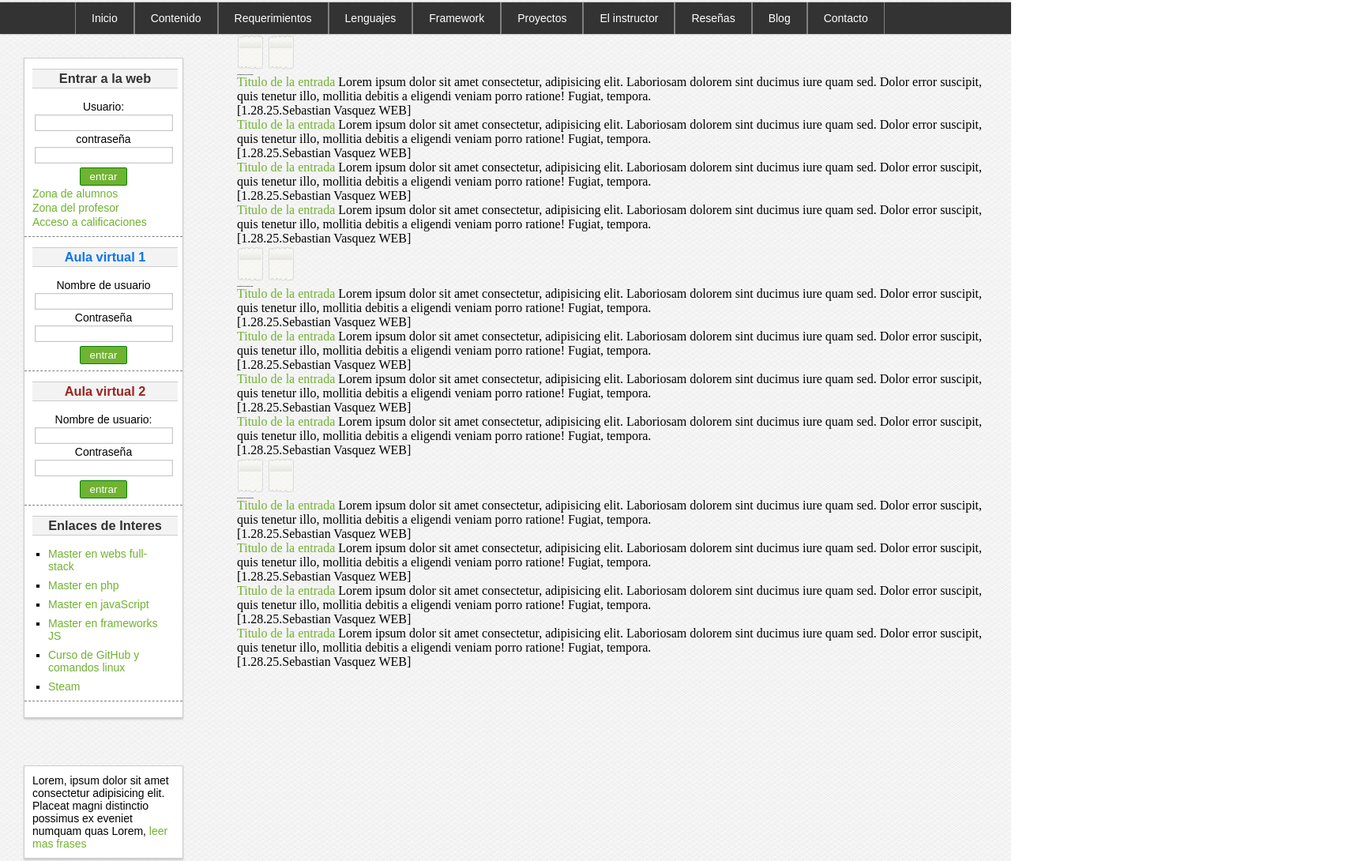
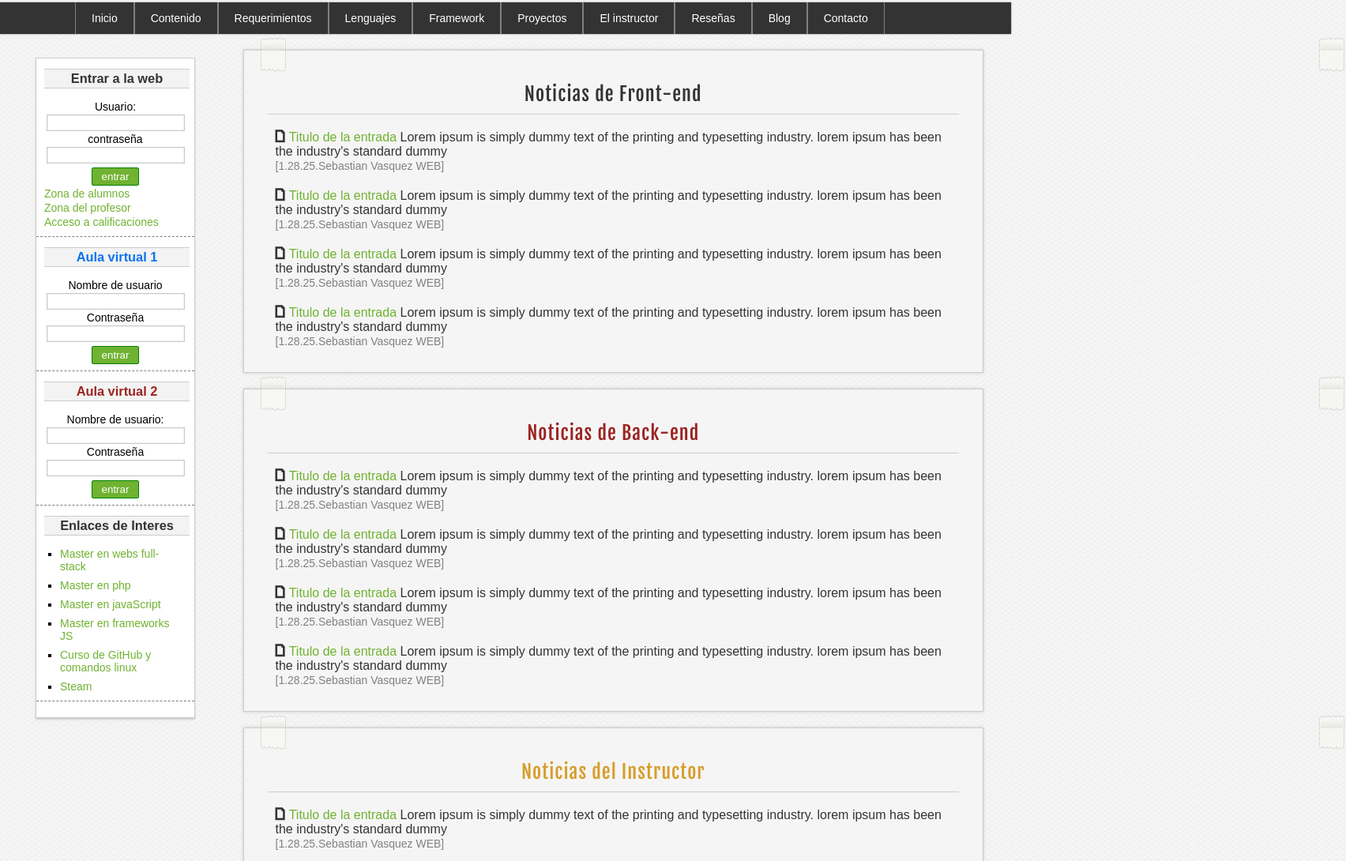
Before and after one commit to lesevas223/master-en-css-NEW, a plain HTML site: page index.html in a window 1280 px wide. Shown: the part 247-1337 px from the top of the page at 79% size, 1704 px wide, since content can reach past the window. Drawn offline with Linux system fonts and the light colour scheme.

Commit message:
se agrego el contenido principal y el footer

```diff
--- a/css/estilos.css
+++ b/css/estilos.css
@@ -17,6 +17,25 @@
     font-weight: normal;
     font-style: normal;
 }
+
+@font-face {
+
+    font-family: "fajala";
+    src: url("fonts/FjallaOne-Regular.ttf") format("truetype");
+    font-weight: normal;
+    font-style: normal;
+}
+
+@font-face {
+    font-family: "icons";
+    src: url("fonts/websymbols-regular-webfont.svg#WebSymbolsRegular") format("svg");
+    src: url("fonts/websymbols-regular-webfont.eot");
+    src: url("fonts/websymbols-regular-webfont.eot?#iefix") format("embedded-opentype"),
+        url("fonts/websymbols-regular-webfont.woff") format("woff"),
+        url("fonts/websymbols-regular-webfont.ttf") format("truetype"),
+}
+
+
 
 /*ESTILOS GENERALES*/
 * {
@@ -49,6 +68,19 @@ a:hover {
 .blue {
     color: #0c73f2 !important;
 }
+
+
+.orange {
+    color: #d69d2a !important;
+}
+
+.icon {
+    font-family: "icons";
+    float: left;
+    margin-right: 5px;
+    margin-top: -2px;
+}
+
 
 
 /*FORMULARIOS*/
@@ -247,16 +279,6 @@ button:active {
     font-family: sans-serif, helvetica, arial;
 }
 
-#frase {
-    width: 180px;
-    padding: 10px;
-    font-size: 14px;
-    font-family: sans-serif;
-
-
-}
-
-
 #aside .widget {
     display: block;
     width: 180px;
@@ -325,12 +347,86 @@ button:active {
 #secciones {
     float: right;
     width: 75%;
-    font-family: sans-serif, Arial, Helvetica, ;
+    font-family: sans-serif, helvetica, arial;
     margin-right: 20px;
 }
 
 #secciones .titulo {
+    font-family: "fajala";
+    font-size: 24px;
+    font-weight: normal;
+    letter-spacing: 1px;
+    text-align: center;
+    margin-top: -20px;
+    padding-top: 20px;
+    padding-bottom: 10px;
+    border-bottom: 1px solid #ccc;
+}
+
+#secciones section {
+    margin-top: 20px;
+    background-color: whitesmoke;
+    padding: 20px;
+    border: 1px solid #ccc;
+    box-shadow: 0px 0px 4px #c9c9c9;
+    color: #333333;
+    font-size: 16px;
+    overflow: hidden;
+}
+
+#secciones .article {
+    margin: 10px;
+    margin-top: 20px;
+    margin-bottom: 10px;
+}
+
+
+#secciones .date {
+    color: gray;
+    font-size: 14px;
+}
+
+#secciones .stickerOne,
+#secciones .stickerTwo {
+    position: absolute;
+    margin-top: -38px;
+    z-index: 0;
+}
+
+#secciones .stickerTwo {
+    margin-left: 1340px;
+}
+
+#secciones sections {
+    margin-top: 40px;
+    background-color: white;
+    padding: 20px;
+    border: 1px solid #ccc;
+    box-shadow: 0px 0px 4px #c9c9c9;
+    color: #333333;
+    font-size: 16px;
+    overflow: hidden;
+}
+
+#frase {
+    width: 180px;
+    padding: 10px;
+    font-size: 14px;
     font-family: sans-serif;
-    font-size: 2px;
 
 }
+
+/*FOOTER*/
+#footer {
+    width: 100%;
+    margin: 0px auto;
+    text-align: center;
+    margin-top: 40px;
+    background-color: #333333;
+    padding-top: 10px;
+    padding-bottom: 10px;
+    color: white;
+    font-family: sans-serif, helvetica, arial;
+    font-size: 14px;
+    box-shadow: 0px 0px 2px gray;
+}
--- a/index.html
+++ b/index.html
@@ -79,7 +79,7 @@
     <!-- fin del menu del navegador -->
 
     <!-- Inicio del contenido principal-->
-    <id="contenido">
+    <div id="contenido">
 
         <!--inicio de la barra lateral-->
         <aside id="aside">
@@ -179,47 +179,47 @@
                 </span>
                 <article class="article">
 
-                    <h2 class="titulo">Noticias de Front-end</h2>
+                    <h2 class="titulo ">Noticias de Front-end</h2>
                     <article class="article">
+
+                        <span class="icon">a</span>
                         <p>
                             <a href="#">Titulo de la entrada</a>
-                            Lorem ipsum dolor sit amet consectetur, adipisicing elit. Laboriosam dolorem sint ducimus
-                            iure
-                            quam sed. Dolor error suscipit, quis tenetur illo, mollitia debitis a eligendi veniam porro
-                            ratione! Fugiat, tempora.
+                            Lorem ipsum is simply dummy text of the printing and typesetting industry. lorem ipsum has
+                            been the industry's standard dummy
 
                         </p>
                         <span class="date">[1.28.25.Sebastian Vasquez WEB]</span>
                     </article>
                     <article class="article">
+
+                        <span class="icon">a</span>
                         <p>
                             <a href="#">Titulo de la entrada</a>
-                            Lorem ipsum dolor sit amet consectetur, adipisicing elit. Laboriosam dolorem sint ducimus
-                            iure
-                            quam sed. Dolor error suscipit, quis tenetur illo, mollitia debitis a eligendi veniam porro
-                            ratione! Fugiat, tempora.
+                            Lorem ipsum is simply dummy text of the printing and typesetting industry. lorem ipsum has
+                            been the industry's standard dummy
 
                         </p>
                         <span class="date">[1.28.25.Sebastian Vasquez WEB]</span>
                     </article>
                     <article class="article">
+
+                        <span class="icon">a</span>
                         <p>
                             <a href="#">Titulo de la entrada</a>
-                            Lorem ipsum dolor sit amet consectetur, adipisicing elit. Laboriosam dolorem sint ducimus
-                            iure
-                            quam sed. Dolor error suscipit, quis tenetur illo, mollitia debitis a eligendi veniam porro
-                            ratione! Fugiat, tempora.
+                            Lorem ipsum is simply dummy text of the printing and typesetting industry. lorem ipsum has
+                            been the industry's standard dummy
 
                         </p>
                         <span class="date">[1.28.25.Sebastian Vasquez WEB]</span>
                     </article>
                     <article class="article">
+
+                        <span class="icon">a</span>
                         <p>
                             <a href="#">Titulo de la entrada</a>
-                            Lorem ipsum dolor sit amet consectetur, adipisicing elit. Laboriosam dolorem sint ducimus
-                            iure
-                            quam sed. Dolor error suscipit, quis tenetur illo, mollitia debitis a eligendi veniam porro
-                            ratione! Fugiat, tempora.
+                            Lorem ipsum is simply dummy text of the printing and typesetting industry. lorem ipsum has
+                            been the industry's standard dummy
 
                         </p>
                         <span class="date">[1.28.25.Sebastian Vasquez WEB]</span>
@@ -236,47 +236,47 @@
                 </span>
                 <article class="article">
 
-                    <h2 class="titulo">Noticias de Back-end</h2>
+                    <h2 class="titulo red">Noticias de Back-end</h2>
                     <article class="article">
+
+                        <span class="icon">a</span>
                         <p>
                             <a href="#">Titulo de la entrada</a>
-                            Lorem ipsum dolor sit amet consectetur, adipisicing elit. Laboriosam dolorem sint ducimus
-                            iure
-                            quam sed. Dolor error suscipit, quis tenetur illo, mollitia debitis a eligendi veniam porro
-                            ratione! Fugiat, tempora.
+                            Lorem ipsum is simply dummy text of the printing and typesetting industry. lorem ipsum has
+                            been the industry's standard dummy
 
                         </p>
                         <span class="date">[1.28.25.Sebastian Vasquez WEB]</span>
                     </article>
                     <article class="article">
+
+                        <span class="icon">a</span>
                         <p>
                             <a href="#">Titulo de la entrada</a>
-                            Lorem ipsum dolor sit amet consectetur, adipisicing elit. Laboriosam dolorem sint ducimus
-                            iure
-                            quam sed. Dolor error suscipit, quis tenetur illo, mollitia debitis a eligendi veniam porro
-                            ratione! Fugiat, tempora.
+                            Lorem ipsum is simply dummy text of the printing and typesetting industry. lorem ipsum has
+                            been the industry's standard dummy
 
                         </p>
                         <span class="date">[1.28.25.Sebastian Vasquez WEB]</span>
                     </article>
                     <article class="article">
+
+                        <span class="icon">a</span>
                         <p>
                             <a href="#">Titulo de la entrada</a>
-                            Lorem ipsum dolor sit amet consectetur, adipisicing elit. Laboriosam dolorem sint ducimus
-                            iure
-                            quam sed. Dolor error suscipit, quis tenetur illo, mollitia debitis a eligendi veniam porro
-                            ratione! Fugiat, tempora.
+                            Lorem ipsum is simply dummy text of the printing and typesetting industry. lorem ipsum has
+                            been the industry's standard dummy
 
                         </p>
                         <span class="date">[1.28.25.Sebastian Vasquez WEB]</span>
                     </article>
                     <article class="article">
+
+                        <span class="icon">a</span>
                         <p>
                             <a href="#">Titulo de la entrada</a>
-                            Lorem ipsum dolor sit amet consectetur, adipisicing elit. Laboriosam dolorem sint ducimus
-                            iure
-                            quam sed. Dolor error suscipit, quis tenetur illo, mollitia debitis a eligendi veniam porro
-                            ratione! Fugiat, tempora.
+                            Lorem ipsum is simply dummy text of the printing and typesetting industry. lorem ipsum has
+                            been the industry's standard dummy
 
                         </p>
                         <span class="date">[1.28.25.Sebastian Vasquez WEB]</span>
@@ -288,54 +288,50 @@
         <div id="secciones">
             <section id="instructor">
 
-
                 <span class="stickers">
                     <img class="stickerOne" src="img/scotch.png" alt="pegatina">
                     <img class="stickerTwo" src="img/scotch.png" alt="pegatina">
                 </span>
                 <article class="article">
 
-                    <h2 class="titulo">Noticias del Instructor</h2>
+                    <h2 class="titulo orange">Noticias del Instructor</h2>
                     <article class="article">
+                        <span class="icon">a</span>
                         <p>
                             <a href="#">Titulo de la entrada</a>
-                            Lorem ipsum dolor sit amet consectetur, adipisicing elit. Laboriosam dolorem sint ducimus
-                            iure
-                            quam sed. Dolor error suscipit, quis tenetur illo, mollitia debitis a eligendi veniam porro
-                            ratione! Fugiat, tempora.
+                            Lorem ipsum is simply dummy text of the printing and typesetting industry. lorem ipsum has
+                            been the industry's standard dummy
 
                         </p>
                         <span class="date">[1.28.25.Sebastian Vasquez WEB]</span>
                     </article>
                     <article class="article">
+                        <span class="icon">a</span>
                         <p>
                             <a href="#">Titulo de la entrada</a>
-                            Lorem ipsum dolor sit amet consectetur, adipisicing elit. Laboriosam dolorem sint ducimus
-                            iure
-                            quam sed. Dolor error suscipit, quis tenetur illo, mollitia debitis a eligendi veniam porro
-                            ratione! Fugiat, tempora.
+                            Lorem ipsum is simply dummy text of the printing and typesetting industry. lorem ipsum has
+                            been the industry's standard dummy
 
                         </p>
                         <span class="date">[1.28.25.Sebastian Vasquez WEB]</span>
                     </article>
                     <article class="article">
+                        <span class="icon">a</span>
+
                         <p>
                             <a href="#">Titulo de la entrada</a>
-                            Lorem ipsum dolor sit amet consectetur, adipisicing elit. Laboriosam dolorem sint ducimus
-                            iure
-                            quam sed. Dolor error suscipit, quis tenetur illo, mollitia debitis a eligendi veniam porro
-                            ratione! Fugiat, tempora.
+                            Lorem ipsum is simply dummy text of the printing and typesetting industry. lorem ipsum has
+                            been the industry's standard dummy
 
                         </p>
                         <span class="date">[1.28.25.Sebastian Vasquez WEB]</span>
                     </article>
                     <article class="article">
+                        <span class="icon">a</span>
                         <p>
                             <a href="#">Titulo de la entrada</a>
-                            Lorem ipsum dolor sit amet consectetur, adipisicing elit. Laboriosam dolorem sint ducimus
-                            iure
-                            quam sed. Dolor error suscipit, quis tenetur illo, mollitia debitis a eligendi veniam porro
-                            ratione! Fugiat, tempora.
+                            Lorem ipsum is simply dummy text of the printing and typesetting industry. lorem ipsum has
+                            been the industry's standard dummy
 
                         </p>
                         <span class="date">[1.28.25.Sebastian Vasquez WEB]</span>
@@ -352,8 +348,17 @@
             <a href="#">leer mas frases</a>
         </aside>
 
-        </div>
-        <!--fin del contenido principal-->
+    </div>
+
+    <div id="history">
+        <a href="#">[Ver historico de noticias]</a>
+    </div>
+
+    <!--fin del contenido principal-->
+    <footer id="footer">
+        <p>&copy; Desarrollado por Sebastian Vasquez Tenorio WEB</p>
+        <p>mas contenido y formacion de desarollo web en <a href=https://www.godaddy.com/es>godaddy.com </a></p>
+    </footer>
 </body>
 
 </html>
```
